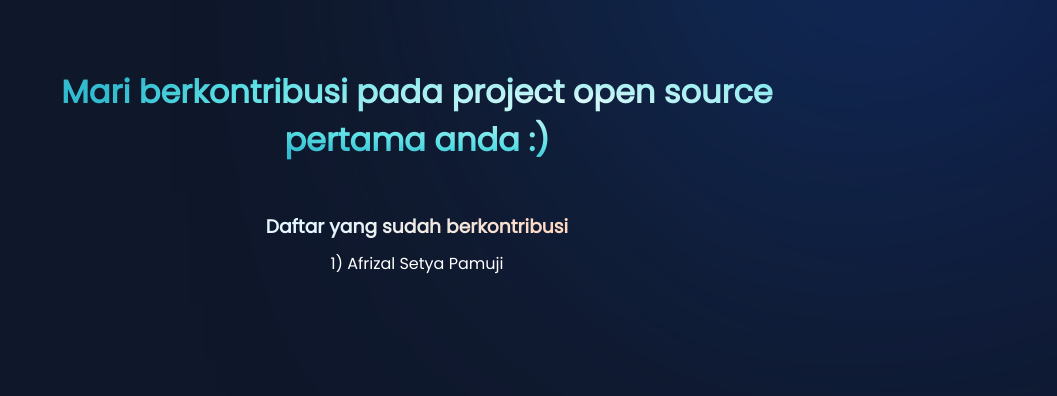
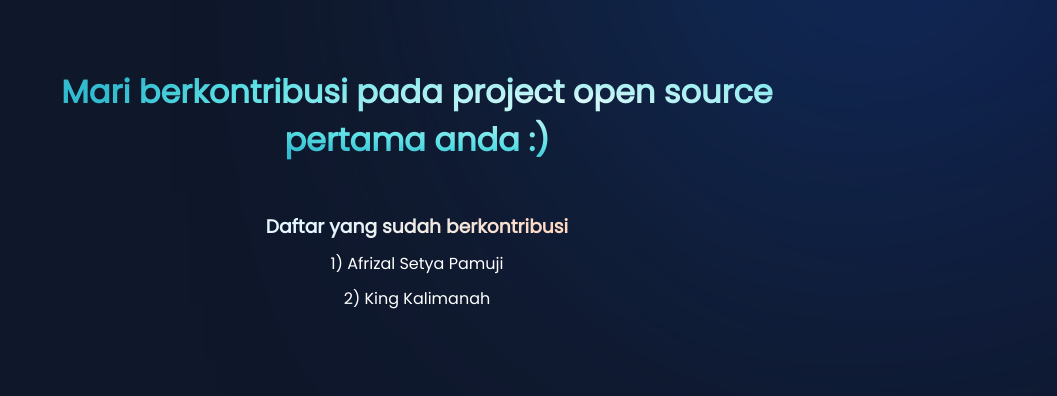
Before and after one commit to cuingskot76/belajar-berkontribusi, a plain HTML site: page index.html in a window 1280 px wide. Shown: the top 396 px of the page, without its empty margins (223-1280 px from the left). Drawn offline with Linux system fonts and the light colour scheme; no server answers.

Commit message:
menambahkan nama saya

```diff
--- a/index.html
+++ b/index.html
@@ -15,6 +15,7 @@
       <h3 class="title-contributors">Daftar yang sudah berkontribusi</h3>
       <ol>
         <li>1) Afrizal Setya Pamuji</li>
+        <li>2) King Kalimanah</li>
         <!-- tulis namamu disini -->
       </ol>
     </div>
```
